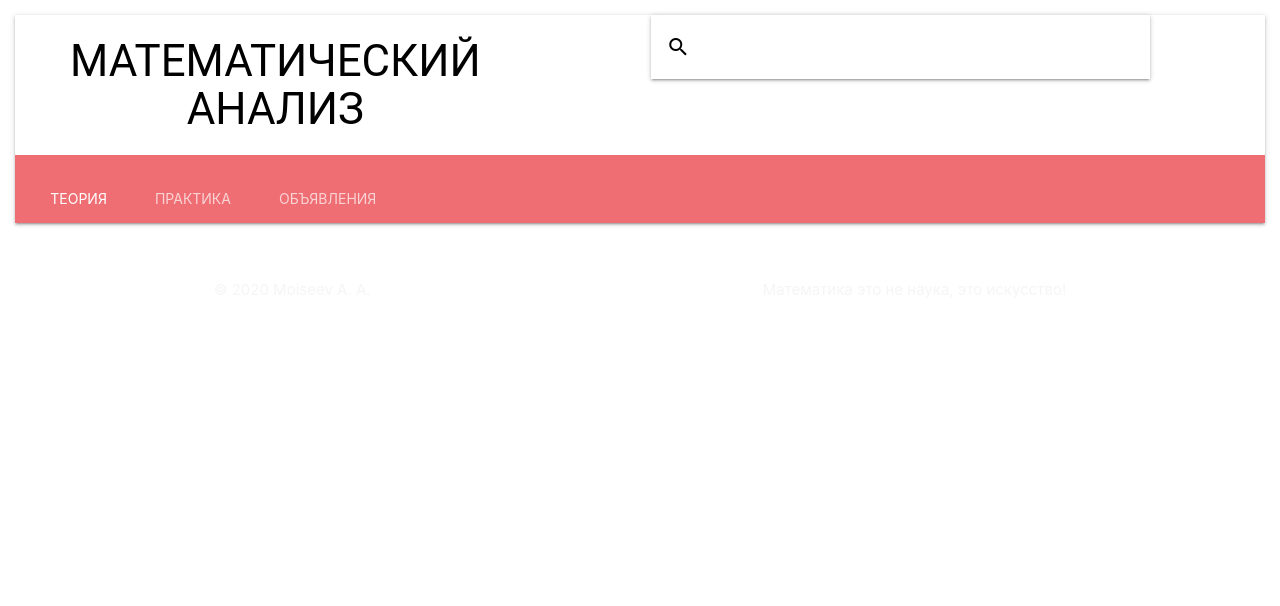
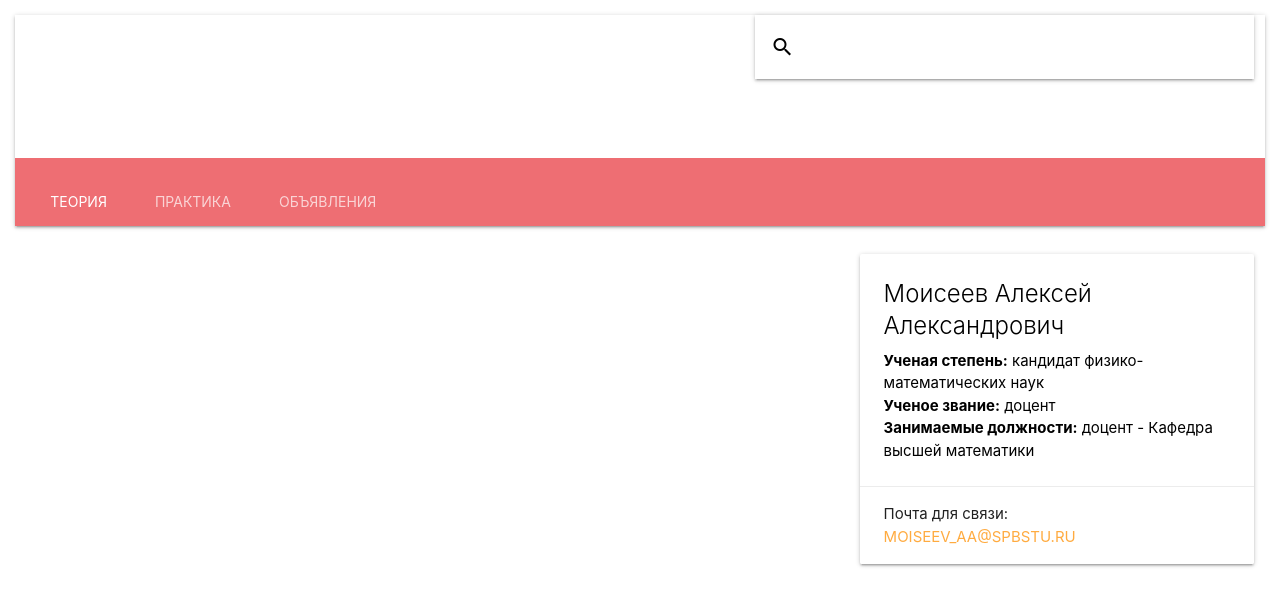
Before and after one commit to Dostoyewski/Matem_analyse, a Django app: page / in a window 1280 px wide. Shown: the top 606 px of the page. Run offline with Django 3.2, Linux system fonts and the light colour scheme; data that the repository does not hold is empty.

Commit message:
bags fixed and cards added

```diff
--- a/core/templates/main.html
+++ b/core/templates/main.html
@@ -22,15 +22,15 @@
     <div style="padding: 1em;">
         <nav class="nav-extended">
             <div class="hat white row nav-wrapper abs">
-                <div class="col m5 s12 center">
-                    <h3 style="margin: 0em; padding: 0.5em;  font-family: Roboto; color: black;">МАТЕМАТИЧЕСКИЙ АНАЛИЗ</h3>
+                <div class="col m6 s12 center valign-wrapper">
+                    <h3 class="matemhead">МАТЕМАТИЧЕСКИЙ АНАЛИЗ</h3>
                 </div>
 
                 <div class="col m5 offset-m1 s12 flex-right-toolbar valign-wrapper">
                     <nav class="white lighten-3 hat-search hoverable">
                         <div class="nav-wrapper">
                             <form>
-                                <div class="input-field">
+                                <div class="input-field ">
                                     <input id="search" type="search" tabindex="1">
                                     <label class="label-icon" for="search"><i class="material-icons black-text">search</i></label>
                                 </div>
@@ -74,13 +74,27 @@
                 <p>{{ post.short }}</p>
                 </div>
                 <div class="card-action">
-                <a href="#">{{ post.date }} </a>
+                <p class="date">{{ post.date }} </p>
                 </div>
             </div>
             {% endfor %}
             </div>
             <div class="col s12 m4 grid ">
-
+                <div class="card white darken-1">
+                    <div class="card-content black-text">
+                    <span class="card-title">Моисеев Алексей Александрович</span>
+                    <p><b>Ученая степень:</b>
+                        кандидат физико-математических наук <br>
+                        <b>Ученое звание:</b>
+                        доцент <br>
+                        <b>Занимаемые должности:</b>
+                        доцент - Кафедра высшей математики</p>
+                    </div>
+                    <div class="card-action">
+                        Почта для связи: <br>
+                    <a href="mailto:moiseev_aa@spbstu.ru" class="email">moiseev_aa@spbstu.ru</a>
+                    </div>
+                </div>
             </div>
         </div>
         <!-- <div class="row">
```
Also changed, not shown: core/static/css/common.css (+19 -0 lines).
